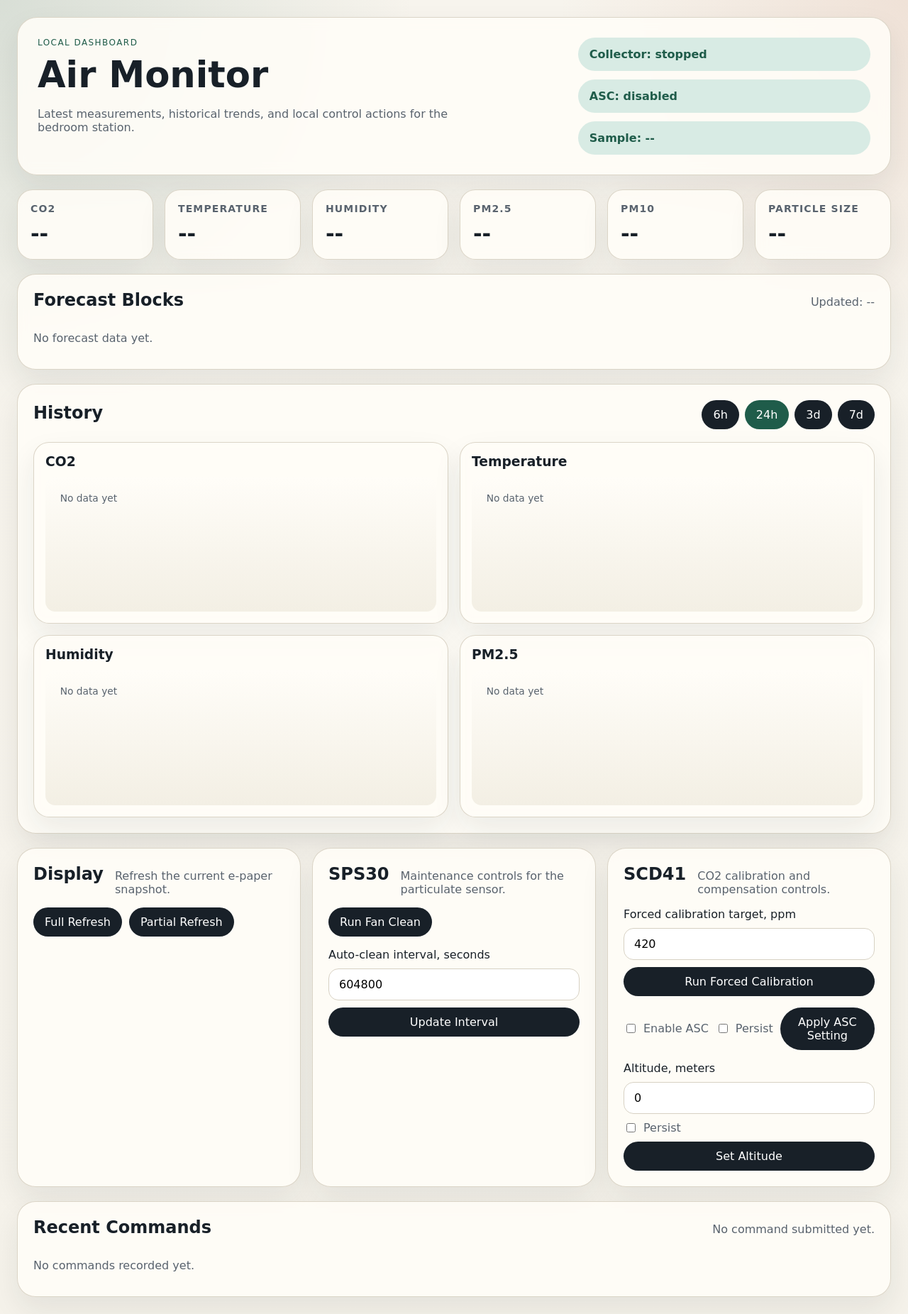
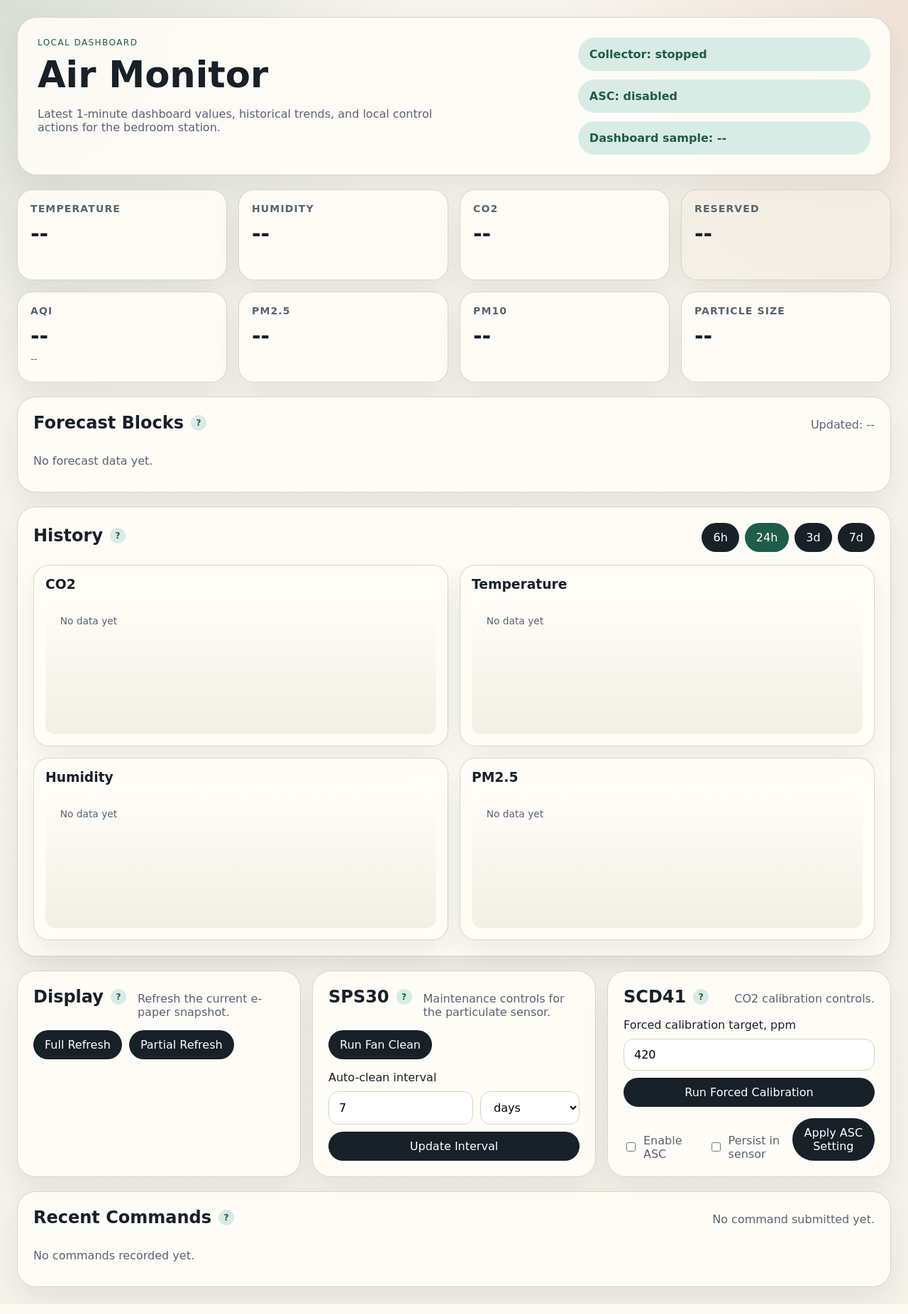
Before and after one commit to andriydread/pi-zero2w-sensors-playground, a Flask app: page / in a window 1280 px wide. Shown: the whole page at 71% size. Run offline with Flask 3, Linux system fonts and the light colour scheme; data that the repository does not hold is empty.

Commit message:
Refine dashboard metrics, tooltips, and controls

```diff
--- a/dashboard/app.py
+++ b/dashboard/app.py
@@ -69,7 +69,6 @@ def create_app() -> Flask:
             "sps30_set_auto_cleaning_interval",
             "scd41_force_calibration",
             "scd41_set_asc",
-            "scd41_set_altitude",
         }
         if command not in allowed_commands:
             return jsonify({"error": f"unsupported command: {command}"}), 400
--- a/dashboard/static/dashboard.css
+++ b/dashboard/static/dashboard.css
@@ -20,7 +20,7 @@ body {
     linear-gradient(180deg, #f7f4ed 0%, var(--bg) 100%);
   font-family: "DejaVu Sans", sans-serif;
 }
-button, input {
+button, input, select {
   font: inherit;
 }
 .page {
@@ -70,13 +70,14 @@ button, input {
 }
 .metrics {
   display: grid;
-  grid-template-columns: repeat(6, minmax(0, 1fr));
+  grid-template-columns: repeat(4, minmax(0, 1fr));
   gap: 16px;
   margin-top: 20px;
 }
 .metric-card {
   border-radius: 22px;
   padding: 18px;
+  min-height: 128px;
 }
 .metric-card h2 {
   margin: 0 0 10px;
@@ -89,6 +90,14 @@ button, input {
   margin: 0;
   font-size: 1.9rem;
   font-weight: 700;
+}
+.metric-card small {
+  display: block;
+  margin-top: 8px;
+  color: var(--muted);
+}
+.metric-card-muted {
+  background: rgba(243, 239, 228, 0.72);
 }
 .panel {
   border-radius: 26px;
@@ -107,6 +116,52 @@ button, input {
 .panel-head p {
   margin: 0;
   color: var(--muted);
+}
+.title-with-help {
+  display: inline-flex;
+  align-items: center;
+  gap: 10px;
+  position: relative;
+}
+.help-chip {
+  position: relative;
+  display: inline-flex;
+  align-items: center;
+  justify-content: center;
+  width: 22px;
+  height: 22px;
+  border-radius: 50%;
+  background: var(--accent-soft);
+  color: var(--accent);
+  font-size: 12px;
+  font-weight: 700;
+  cursor: help;
+}
+.help-popover {
+  position: absolute;
+  top: calc(100% + 10px);
+  left: 0;
+  z-index: 20;
+  width: 280px;
+  padding: 12px 14px;
+  border-radius: 14px;
+  border: 1px solid var(--line);
+  background: var(--paper);
+  color: var(--ink);
+  box-shadow: var(--shadow);
+  opacity: 0;
+  visibility: hidden;
+  transform: translateY(6px);
+  transition: opacity 0.16s ease, transform 0.16s ease, visibility 0.16s ease;
+  font-size: 13px;
+  line-height: 1.45;
+}
+.help-chip:hover .help-popover,
+.help-chip:focus .help-popover,
+.help-chip:focus-visible .help-popover {
+  opacity: 1;
+  visibility: visible;
+  transform: translateY(0);
 }
 .forecast-grid, .controls-grid {
   display: grid;
@@ -151,13 +206,31 @@ button, input {
   border-radius: 22px;
   padding: 16px;
 }
+.chart-frame {
+  position: relative;
+  margin-top: 12px;
+}
 .chart-card svg {
   width: 100%;
   height: auto;
   display: block;
-  margin-top: 12px;
   border-radius: 14px;
   background: linear-gradient(180deg, #fffdf8, #f3efe4);
+}
+.chart-tooltip {
+  position: absolute;
+  z-index: 10;
+  min-width: 124px;
+  padding: 10px 12px;
+  border-radius: 12px;
+  background: rgba(24, 32, 40, 0.92);
+  color: white;
+  font-size: 12px;
+  line-height: 1.4;
+  pointer-events: none;
+  opacity: 0;
+  transform: translate(-50%, -100%);
+  transition: opacity 0.12s ease;
 }
 .controls-grid {
   grid-template-columns: repeat(3, minmax(0, 1fr));
@@ -177,12 +250,20 @@ button, input {
   grid-template-columns: repeat(3, auto);
   align-items: center;
 }
-input[type="number"] {
+.asc-form {
+  align-items: end;
+}
+input[type="number"], select {
   width: 100%;
   padding: 12px 14px;
   border-radius: 14px;
   border: 1px solid var(--line);
   background: white;
+}
+.input-combo {
+  display: grid;
+  grid-template-columns: 1fr 140px;
+  gap: 10px;
 }
 .checkbox {
   display: flex;
@@ -220,7 +301,9 @@ input[type="number"] {
   .metrics,
   .chart-grid,
   .controls-grid,
-  .forecast-grid {
+  .forecast-grid,
+  .input-combo,
+  .inline-form {
     grid-template-columns: 1fr;
   }
 }
--- a/dashboard/static/dashboard.js
+++ b/dashboard/static/dashboard.js
@@ -7,6 +7,7 @@ const metricFormats = {
   tps: (value) => value == null ? '--' : `${value.toFixed(2)} um`,
 };
 
+const chartState = new Map();
 let selectedHours = 24;
 
 function formatTimestamp(value) {
@@ -17,15 +18,70 @@ function formatTimestamp(value) {
   return date.toLocaleString();
 }
 
+function calculateAqi(pm25, pm10) {
+  if (pm25 == null || pm10 == null) {
+    return null;
+  }
+
+  function linear(aqiHigh, aqiLow, concHigh, concLow, conc) {
+    return Math.round(((aqiHigh - aqiLow) / (concHigh - concLow)) * (conc - concLow) + aqiLow);
+  }
+
+  function aqiPm25(value) {
+    const c = Math.max(0, value);
+    if (c <= 12.0) return linear(50, 0, 12.0, 0, c);
+    if (c <= 35.4) return linear(100, 51, 35.4, 12.1, c);
+    if (c <= 55.4) return linear(150, 101, 55.4, 35.5, c);
+    if (c <= 150.4) return linear(200, 151, 150.4, 55.5, c);
+    if (c <= 250.4) return linear(300, 201, 250.4, 150.5, c);
+    if (c <= 350.4) return linear(400, 301, 350.4, 250.5, c);
+    if (c <= 500.4) return linear(500, 401, 500.4, 350.5, c);
+    return 500;
+  }
+
+  function aqiPm10(value) {
+    const c = Math.max(0, value);
+    if (c <= 54) return linear(50, 0, 54, 0, c);
+    if (c <= 154) return linear(100, 51, 154, 55, c);
+    if (c <= 254) return linear(150, 101, 254, 155, c);
+    if (c <= 354) return linear(200, 151, 354, 255, c);
+    if (c <= 424) return linear(300, 201, 424, 355, c);
+    if (c <= 504) return linear(400, 301, 504, 425, c);
+    if (c <= 604) return linear(500, 401, 604, 505, c);
+    return 500;
+  }
+
+  return Math.max(aqiPm25(pm25), aqiPm10(pm10));
+}
+
+function aqiCategory(value) {
+  if (value == null) return '--';
+  if (value <= 50) return 'Good';
+  if (value <= 100) return 'Moderate';
+  if (value <= 175) return 'Unhealthy';
+  if (value <= 300) return 'Very Unhealthy';
+  return 'Hazardous';
+}
+
+function getDisplayMetrics(summary) {
+  const displayState = summary.latest_display_snapshot?.value || {};
+  const snapshot = displayState.snapshot || {};
+  return snapshot;
+}
+
 function renderSummary(summary) {
-  const latest = summary.latest_measurement || {};
-  document.getElementById('metric-co2').textContent = metricFormats.co2(latest.co2);
-  document.getElementById('metric-temp').textContent = metricFormats.temp(latest.temp);
-  document.getElementById('metric-humid').textContent = metricFormats.humid(latest.humid);
-  document.getElementById('metric-pm25').textContent = metricFormats.pm25(latest.pm25);
-  document.getElementById('metric-pm10').textContent = metricFormats.pm10(latest.pm10);
-  document.getElementById('metric-tps').textContent = metricFormats.tps(latest.tps);
-  document.getElementById('latest-sample-time').textContent = `Sample: ${formatTimestamp(latest.timestamp)}`;
+  const snapshot = getDisplayMetrics(summary);
+  const aqi = calculateAqi(snapshot.pm25, snapshot.pm10);
+
+  document.getElementById('metric-co2').textContent = metricFormats.co2(snapshot.co2);
+  document.getElementById('metric-temp').textContent = metricFormats.temp(snapshot.temp);
+  document.getElementById('metric-humid').textContent = metricFormats.humid(snapshot.humid);
+  document.getElementById('metric-pm25').textContent = metricFormats.pm25(snapshot.pm25);
+  document.getElementById('metric-pm10').textContent = metricFormats.pm10(snapshot.pm10);
+  document.getElementById('metric-tps').textContent = metricFormats.tps(snapshot.tps);
+  document.getElementById('metric-aqi').textContent = aqi == null ? '--' : String(aqi);
+  document.getElementById('metric-aqi-label').textContent = aqiCategory(aqi);
+  document.getElementById('latest-sample-time').textContent = `Dashboard sample: ${formatTimestamp(snapshot.timestamp)}`;
 
   const collector = summary.collector_status?.value || {};
   document.getElementById('collector-running').textContent = `Collector: ${collector.running ? 'running' : 'stopped'}`;
@@ -41,7 +97,7 @@ function renderSummary(summary) {
 function renderWeather(weather) {
   const grid = document.getElementById('forecast-grid');
   grid.innerHTML = '';
-  const entries = [weather[1], weather[2], weather[3]].filter(Boolean);
+  const entries = [weather[1], weather[2], weather[3], weather['1'], weather['2'], weather['3']].filter(Boolean).slice(0, 3);
   if (!entries.length) {
     grid.innerHTML = '<div class="empty-state">No forecast data yet.</div>';
     return;
@@ -83,10 +139,13 @@ function renderCommands(commands) {
   }
 }
 
-function renderLineChart(svgId, rows, key, color) {
+function renderLineChart(svgId, rows, key, color, formatValue) {
   const svg = document.getElementById(svgId);
+  const tooltip = document.getElementById(`tooltip-${svgId}`);
   if (!rows.length || rows.every((row) => row[key] == null)) {
     svg.innerHTML = '<text x="24" y="40" fill="#59636e" font-size="16">No data yet</text>';
+    tooltip.style.opacity = '0';
+    chartState.delete(svgId);
     return;
   }
 
@@ -123,9 +182,56 @@ function renderLineChart(svgId, rows, key, color) {
   svg.innerHTML = `
     <rect x="0" y="0" width="${width}" height="${height}" fill="transparent"></rect>
     ${grid.join('')}
+    <line id="crosshair-${svgId}" x1="0" y1="${padding.top}" x2="0" y2="${height - padding.bottom}" stroke="${color}" stroke-width="1.5" stroke-dasharray="4 4" opacity="0"></line>
+    <circle id="focus-${svgId}" cx="0" cy="0" r="5" fill="${color}" stroke="#fffdf7" stroke-width="2" opacity="0"></circle>
     <polyline fill="none" stroke="${color}" stroke-width="3" points="${polyline}"></polyline>
     ${labels.join('')}
   `;
+
+  chartState.set(svgId, { coordinates, formatValue, color, padding, width, height });
+}
+
+function installChartHover(svgId) {
+  const svg = document.getElementById(svgId);
+  const tooltip = document.getElementById(`tooltip-${svgId}`);
+
+  svg.addEventListener('mousemove', (event) => {
+    const state = chartState.get(svgId);
+    if (!state || !state.coordinates.length) {
+      return;
+    }
+    const rect = svg.getBoundingClientRect();
+    const scaleX = state.width / rect.width;
+    const cursorX = (event.clientX - rect.left) * scaleX;
+    let nearest = state.coordinates[0];
+    for (const point of state.coordinates) {
+      if (Math.abs(point.x - cursorX) < Math.abs(nearest.x - cursorX)) {
+        nearest = point;
+      }
+    }
+
+    const crosshair = document.getElementById(`crosshair-${svgId}`);
+    const focus = document.getElementById(`focus-${svgId}`);
+    crosshair.setAttribute('x1', nearest.x);
+    crosshair.setAttribute('x2', nearest.x);
+    crosshair.setAttribute('opacity', '1');
+    focus.setAttribute('cx', nearest.x);
+    focus.setAttribute('cy', nearest.y);
+    focus.setAttribute('opacity', '1');
+
+    tooltip.innerHTML = `<strong>${state.formatValue(nearest.row)}</strong><br>${formatTimestamp(nearest.row.timestamp)}`;
+    tooltip.style.opacity = '1';
+    tooltip.style.left = `${(nearest.x / state.width) * rect.width}px`;
+    tooltip.style.top = `${(nearest.y / state.height) * rect.height - 10}px`;
+  });
+
+  svg.addEventListener('mouseleave', () => {
+    const crosshair = document.getElementById(`crosshair-${svgId}`);
+    const focus = document.getElementById(`focus-${svgId}`);
+    if (crosshair) crosshair.setAttribute('opacity', '0');
+    if (focus) focus.setAttribute('opacity', '0');
+    tooltip.style.opacity = '0';
+  });
 }
 
 async function fetchSummary() {
@@ -138,10 +244,10 @@ async function fetchHistory() {
   const response = await fetch(`/api/history?hours=${selectedHours}`);
   const data = await response.json();
   const rows = data.rows || [];
-  renderLineChart('chart-co2', rows, 'co2', '#1f5c4a');
-  renderLineChart('chart-temp', rows, 'temp', '#b85c38');
-  renderLineChart('chart-humid', rows, 'humid', '#2b6f9e');
-  renderLineChart('chart-pm25', rows, 'pm25', '#5b4b8a');
+  renderLineChart('chart-co2', rows, 'co2', '#1f5c4a', (row) => `${Math.round(row.co2)} ppm`);
+  renderLineChart('chart-temp', rows, 'temp', '#b85c38', (row) => `${row.temp.toFixed(1)} C`);
+  renderLineChart('chart-humid', rows, 'humid', '#2b6f9e', (row) => `${row.humid.toFixed(1)} %`);
+  renderLineChart('chart-pm25', rows, 'pm25', '#5b4b8a', (row) => `${row.pm25.toFixed(2)} ug/m3`);
 }
 
 async function submitCommand(command, payload = {}) {
@@ -174,7 +280,10 @@ function installActions() {
 
   document.getElementById('sps30-auto-clean-form').addEventListener('submit', async (event) => {
     event.preventDefault();
-    const seconds = Number(document.getElementById('auto-clean-seconds').value);
+    const value = Number(document.getElementById('auto-clean-value').value);
+    const unit = document.getElementById('auto-clean-unit').value;
+    const multipliers = { seconds: 1, minutes: 60, hours: 3600, days: 86400 };
+    const seconds = Math.round(value * multipliers[unit]);
     await submitCommand('sps30_set_auto_cleaning_interval', { seconds });
   });
 
@@ -191,12 +300,7 @@ function installActions() {
     await submitCommand('scd41_set_asc', { enabled, persist });
   });
 
-  document.getElementById('scd41-altitude-form').addEventListener('submit', async (event) => {
-    event.preventDefault();
-    const altitude = Number(document.getElementById('scd41-altitude').value);
-    const persist = document.getElementById('scd41-altitude-persist').checked;
-    await submitCommand('scd41_set_altitude', { altitude, persist });
-  });
+  ['chart-co2', 'chart-temp', 'chart-humid', 'chart-pm25'].forEach(installChartHover);
 }
 
 async function refreshAll() {
--- a/dashboard/templates/index.html
+++ b/dashboard/templates/index.html
@@ -12,19 +12,21 @@
       <div>
         <p class="eyebrow">Local Dashboard</p>
         <h1>Air Monitor</h1>
-        <p class="lede">Latest measurements, historical trends, and local control actions for the bedroom station.</p>
+        <p class="lede">Latest 1-minute dashboard values, historical trends, and local control actions for the bedroom station.</p>
       </div>
       <div class="hero-meta">
         <div class="pill" id="collector-running">Collector: --</div>
         <div class="pill" id="collector-asc">ASC: --</div>
-        <div class="pill" id="latest-sample-time">Sample: --</div>
+        <div class="pill" id="latest-sample-time">Dashboard sample: --</div>
       </div>
     </section>
 
     <section class="metrics" id="metric-grid">
-      <article class="metric-card"><h2>CO2</h2><p id="metric-co2">--</p></article>
       <article class="metric-card"><h2>Temperature</h2><p id="metric-temp">--</p></article>
       <article class="metric-card"><h2>Humidity</h2><p id="metric-humid">--</p></article>
+      <article class="metric-card"><h2>CO2</h2><p id="metric-co2">--</p></article>
+      <article class="metric-card metric-card-muted"><h2>Reserved</h2><p id="metric-empty">--</p></article>
+      <article class="metric-card"><h2>AQI</h2><p id="metric-aqi">--</p><small id="metric-aqi-label">--</small></article>
       <article class="metric-card"><h2>PM2.5</h2><p id="metric-pm25">--</p></article>
       <article class="metric-card"><h2>PM10</h2><p id="metric-pm10">--</p></article>
       <article class="metric-card"><h2>Particle Size</h2><p id="metric-tps">--</p></article>
@@ -32,7 +34,12 @@
 
     <section class="panel weather-panel">
       <div class="panel-head">
+        <div class="title-with-help">
           <h2>Forecast Blocks</h2>
+          <span class="help-chip" tabindex="0">?
+            <span class="help-popover">Three weather blocks are shown using the same forecast data that is merged into the e-paper snapshot.</span>
+          </span>
+        </div>
         <p id="weather-updated">Updated: --</p>
       </div>
       <div class="forecast-grid" id="forecast-grid"></div>
@@ -40,7 +47,12 @@
 
     <section class="panel chart-panel">
       <div class="panel-head">
+        <div class="title-with-help">
           <h2>History</h2>
+          <span class="help-chip" tabindex="0">?
+            <span class="help-popover">Move the cursor over a chart to inspect the nearest point and its timestamp. Shorter ranges use finer time buckets.</span>
+          </span>
+        </div>
         <div class="range-switch">
           <button data-hours="6">6h</button>
           <button data-hours="24" class="active">24h</button>
@@ -49,17 +61,22 @@
         </div>
       </div>
       <div class="chart-grid">
-        <article class="chart-card"><h3>CO2</h3><svg id="chart-co2" viewBox="0 0 640 220"></svg></article>
-        <article class="chart-card"><h3>Temperature</h3><svg id="chart-temp" viewBox="0 0 640 220"></svg></article>
-        <article class="chart-card"><h3>Humidity</h3><svg id="chart-humid" viewBox="0 0 640 220"></svg></article>
-        <article class="chart-card"><h3>PM2.5</h3><svg id="chart-pm25" viewBox="0 0 640 220"></svg></article>
+        <article class="chart-card"><h3>CO2</h3><div class="chart-frame"><svg id="chart-co2" viewBox="0 0 640 220"></svg><div class="chart-tooltip" id="tooltip-chart-co2"></div></div></article>
+        <article class="chart-card"><h3>Temperature</h3><div class="chart-frame"><svg id="chart-temp" viewBox="0 0 640 220"></svg><div class="chart-tooltip" id="tooltip-chart-temp"></div></div></article>
+        <article class="chart-card"><h3>Humidity</h3><div class="chart-frame"><svg id="chart-humid" viewBox="0 0 640 220"></svg><div class="chart-tooltip" id="tooltip-chart-humid"></div></div></article>
+        <article class="chart-card"><h3>PM2.5</h3><div class="chart-frame"><svg id="chart-pm25" viewBox="0 0 640 220"></svg><div class="chart-tooltip" id="tooltip-chart-pm25"></div></div></article>
       </div>
     </section>
 
     <section class="controls-grid">
       <section class="panel">
         <div class="panel-head">
+          <div class="title-with-help">
             <h2>Display</h2>
+            <span class="help-chip" tabindex="0">?
+              <span class="help-popover">Full Refresh redraws the whole e-paper panel and helps reduce ghosting. Partial Refresh replays the current dashboard snapshot using the faster low-impact refresh mode.</span>
+            </span>
+          </div>
           <p>Refresh the current e-paper snapshot.</p>
         </div>
         <div class="button-row">
@@ -70,46 +87,63 @@
 
       <section class="panel">
         <div class="panel-head">
+          <div class="title-with-help">
             <h2>SPS30</h2>
+            <span class="help-chip" tabindex="0">?
+              <span class="help-popover">Run Fan Clean triggers the sensor's cleaning cycle. Auto-clean interval changes how often the SPS30 performs that maintenance automatically.</span>
+            </span>
+          </div>
           <p>Maintenance controls for the particulate sensor.</p>
         </div>
         <div class="button-row">
           <button data-command="sps30_force_clean">Run Fan Clean</button>
         </div>
         <form id="sps30-auto-clean-form" class="stack-form">
-          <label for="auto-clean-seconds">Auto-clean interval, seconds</label>
-          <input id="auto-clean-seconds" name="seconds" type="number" min="0" value="604800">
+          <label for="auto-clean-value">Auto-clean interval</label>
+          <div class="input-combo">
+            <input id="auto-clean-value" name="value" type="number" min="0" value="7">
+            <select id="auto-clean-unit" name="unit">
+              <option value="seconds">seconds</option>
+              <option value="minutes">minutes</option>
+              <option value="hours">hours</option>
+              <option value="days" selected>days</option>
+            </select>
+          </div>
           <button type="submit">Update Interval</button>
         </form>
       </section>
 
       <section class="panel">
         <div class="panel-head">
+          <div class="title-with-help">
             <h2>SCD41</h2>
-          <p>CO2 calibration and compensation controls.</p>
+            <span class="help-chip" tabindex="0">?
+              <span class="help-popover">Forced calibration should only be run in stable known air, usually outdoor fresh air. Persist in the ASC section means saving the ASC enabled or disabled setting into the sensor so it survives reboot.</span>
+            </span>
+          </div>
+          <p>CO2 calibration controls.</p>
         </div>
         <form id="scd41-calibration-form" class="stack-form">
           <label for="target-co2">Forced calibration target, ppm</label>
           <input id="target-co2" name="target_co2" type="number" min="350" max="2000" value="420">
           <button type="submit">Run Forced Calibration</button>
         </form>
-        <form id="scd41-asc-form" class="stack-form inline-form">
+        <form id="scd41-asc-form" class="stack-form inline-form asc-form">
           <label class="checkbox"><input id="scd41-asc-enabled" name="enabled" type="checkbox"> Enable ASC</label>
-          <label class="checkbox"><input id="scd41-asc-persist" name="persist" type="checkbox"> Persist</label>
+          <label class="checkbox"><input id="scd41-asc-persist" name="persist" type="checkbox"> Persist in sensor</label>
           <button type="submit">Apply ASC Setting</button>
-        </form>
-        <form id="scd41-altitude-form" class="stack-form">
-          <label for="scd41-altitude">Altitude, meters</label>
-          <input id="scd41-altitude" name="altitude" type="number" min="0" max="5000" value="0">
-          <label class="checkbox"><input id="scd41-altitude-persist" name="persist" type="checkbox"> Persist</label>
-          <button type="submit">Set Altitude</button>
         </form>
       </section>
     </section>
 
     <section class="panel">
       <div class="panel-head">
+        <div class="title-with-help">
           <h2>Recent Commands</h2>
+          <span class="help-chip" tabindex="0">?
+            <span class="help-popover">Shows recent actions sent from the dashboard to the collector and whether they succeeded.</span>
+          </span>
+        </div>
         <p id="command-status">No command submitted yet.</p>
       </div>
       <div class="command-list" id="command-list"></div>
```
Lines whose indentation alone changed are shown as unchanged.
